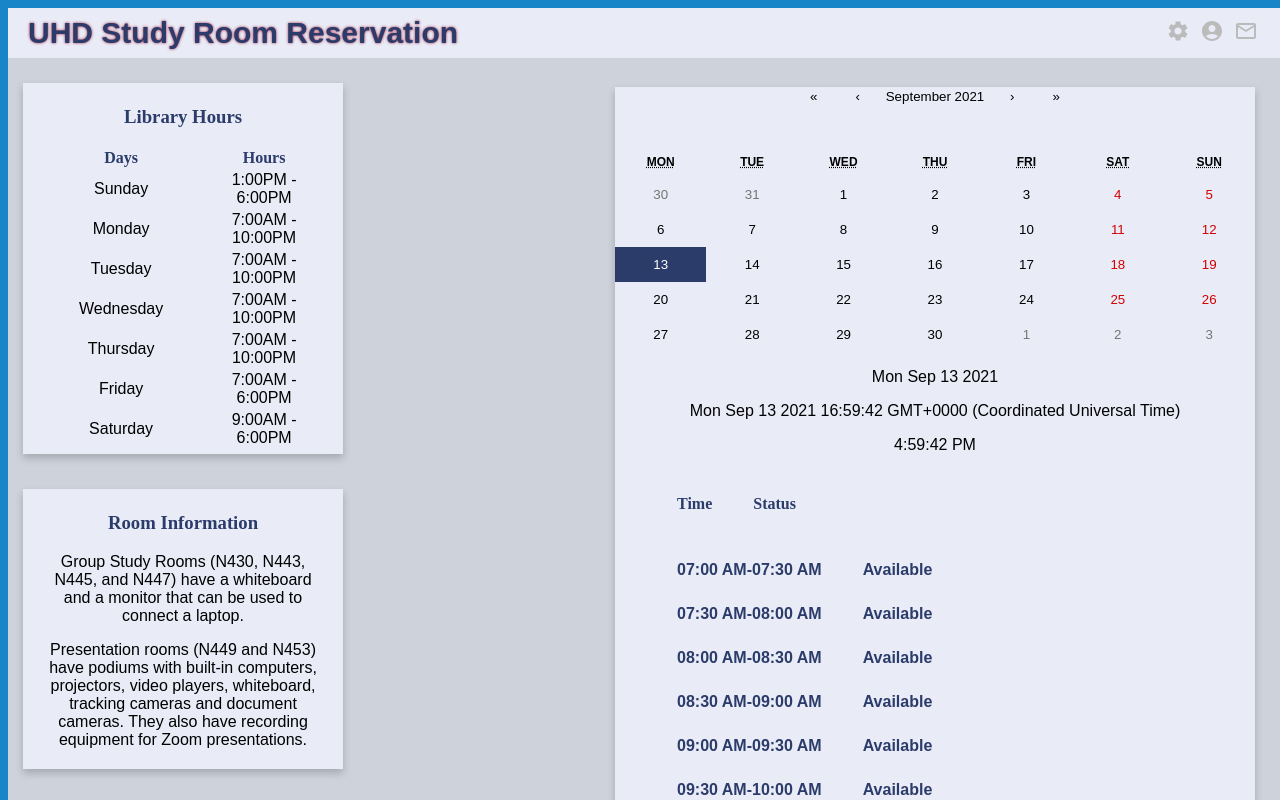
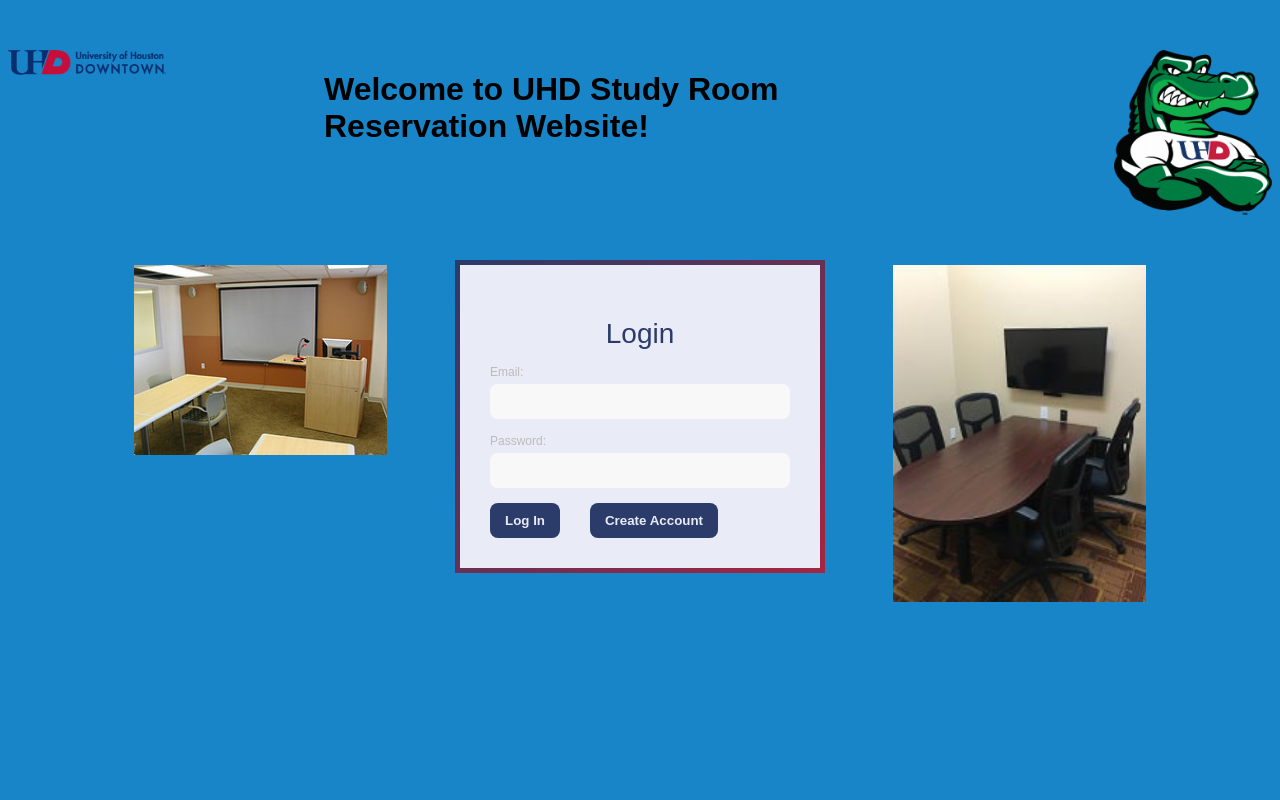
Before and after one commit to ASTRA1337/Study-Room-Reservation-System, a React (Create React App) app: page / in a window 1280 px wide. Shown: the top 800 px of the page. Built offline with nearby package versions, Linux system fonts and the light colour scheme.

Commit message:
Connect login with dashboard

```diff
--- a/src/App.js
+++ b/src/App.js
@@ -46,38 +46,39 @@ function App() {
 
   //Login session
 
-  // if (mutation.data && mutation.data.userData) { //Login user
-  //   const user = mutation.data.userData;
-  //   return (
-  //     <Fragment>
-  //       <Topbar />
-  //     <div className="App">
+  if (mutation.data && mutation.data.userData) { //Login user
+    const user = mutation.data.userData;
+    return (
+      <Dashboard user={user} />
+      // <Fragment>
+      //   <Topbar />
+      // <div className="App">
 
-  //       <div className="welcome">
-  //         <h2>
-  //           Welcome, <span>{user.first_name}</span>
-  //         </h2>
-  //         <button onClick={Logout}>Logout</button>
-  //       </div>
-  //     </div>
-  //     </Fragment>
-  //   );
-  // } else { // Non-login user
-  //   var error = "";
-  //   if (mutation.data && mutation.data.error) {
-  //     error = mutation.data.error.message;
-  //   }
-  //   return (
-  //     <Fragment>
-  //       <div></div>
-  //       <Welcome Login={Login} error={error}/>
-  //     </Fragment>
-  //   )
-  // }
+      //   <div className="welcome">
+      //     <h2>
+      //       Welcome, <span>{user.first_name}</span>
+      //     </h2>
+      //     <button onClick={Logout}>Logout</button>
+      //   </div>
+      // </div>
+      // </Fragment>
+    );
+  } else { // Non-login user
+    var error = "";
+    if (mutation.data && mutation.data.error) {
+      error = mutation.data.error.message;
+    }
+    return (
+      <Fragment>
+        <div></div>
+        <Welcome Login={Login} error={error}/>
+      </Fragment>
+    )
+  }
 
-return(
-  <Dashboard />
-)
+// return(
+//   <Dashboard />
+// )
 }
 
 export default App;
--- a/src/components/Calendar/Calendar.jsx
+++ b/src/components/Calendar/Calendar.jsx
@@ -97,6 +97,7 @@ function Calendar({roomData, schedule, updateRoom}) {
 
     const renderAvailableTime = (dateStatus, today) =>
     {
+        //Helper
         const process_date = (data) => {
             if (data === undefined)
                 return {};
@@ -120,12 +121,10 @@ function Calendar({roomData, schedule, updateRoom}) {
 
                 var id = start.replace(":00","") + "-" + end.replace(":00","");
                 console.log(id);
-                reserved_blocks[id] = true;
+                reserved_blocks[id] = t.user_id;
             }
             return reserved_blocks;
         }
-        const reserved_blocks = process_date(dateStatus);
-
         const extractTime = (timeString) => {
             var time = timeString.replace(/[AM|PM|am|pm|\s]/g,"");
             time = time.split(":");
@@ -138,6 +137,10 @@ function Calendar({roomData, schedule, updateRoom}) {
             return t1.hour === t2.hour && t1.minute === t2.minute &&
                 t1.status.toLowerCase() === t2.status.toLowerCase();
         }
+        //End Helper
+        const reserved_blocks = process_date(dateStatus);
+
+
         var currentTime = extractTime(today.start);
         const endTime = extractTime(today.end);
         const minuteStep = 30;
@@ -150,6 +153,9 @@ function Calendar({roomData, schedule, updateRoom}) {
             var blockStatus = "Available";
             if (reserved_blocks && reserved_blocks[timeBlock]) {
                 blockStatus = "Reserved";
+                if (reserved_blocks[timeBlock] === roomData.user_id) {
+                    blockStatus = "RESERVED FOR ME";
+                }
             }
             times.push({timeBlock, blockStatus});
             currentTime = nextTime;
--- a/src/components/Dashboard/Dashboard.jsx
+++ b/src/components/Dashboard/Dashboard.jsx
@@ -12,7 +12,8 @@ import {getRoomReservation} from '../../API';
 //trigger a change in the selected room which will then trigger a change in calendar
 //which will then display the availabe time of the current room at the selected date
 
-function Dashboard() {
+function Dashboard( {user}) {
+
     const [selectedRoom, setSelectedRoom] = useState({roomName: "", roomId: ""});
     // const roomData = {
     //     "N430": {
@@ -57,18 +58,29 @@ function Dashboard() {
             )
         })
     }
-    var roomData = {room_id: selectedRoom.roomId, user_id: 1, reservations: {}};
+    console.log("user data" ,user);
+    if (user === undefined || user.user_id === undefined) {
+        return (
+            <div>
+                <p>You are not allowed to be here!</p>
+            </div>
+        )
+    }
+
+    var roomData = {room_id: selectedRoom.roomId, user_id: user.user_id, reservations: {}};
     if (mutation.data && mutation.data.reservations)
         roomData.reservations = mutation.data.reservations[selectedRoom.roomId]
     console.log("my room data", roomData);
+
     return (
         <div className = "dashboard">
-            <div className = "topbar"><Topbar /></div>
+            <div className = "topbar"><Topbar user={user}/></div>
             <div className = "libCard">
-            <div className = "calendarCard">
+                {selectedRoom.roomName && <div className = "calendarCard">
                 <span style={{color: "red", fontSize: "20px"}}>{selectedRoom.roomName}</span>
                 <div className = "calInfo"><Calendar roomData={roomData} schedule={schedule} updateRoom={()=>mutation.mutate(selectedRoom.roomId)}/></div>
-            </div>
+            </div>}
+
                 <div className = "libHours">
                     <h3>Library Hours</h3>
                     <table className = "hoursTable">
--- a/src/components/Topbar/Topbar.jsx
+++ b/src/components/Topbar/Topbar.jsx
@@ -4,7 +4,7 @@ import AccountCircleIcon from '@mui/icons-material/AccountCircle';
 import MailOutlineIcon from '@mui/icons-material/MailOutline';
 import "./topbar.css";
 
-export default function Topbar() {
+export default function Topbar({user}) {
     return (
         <div className = "topbar">
 
@@ -13,6 +13,7 @@ export default function Topbar() {
                     <span className = "logo">UHD Study Room Reservation</span>
                 </div>
                 <div className = "topright">
+                    <div>Hello {user.first_name}</div>
                     <div className = "topbarIconContainer">
                         <SettingsIcon />
 
```
